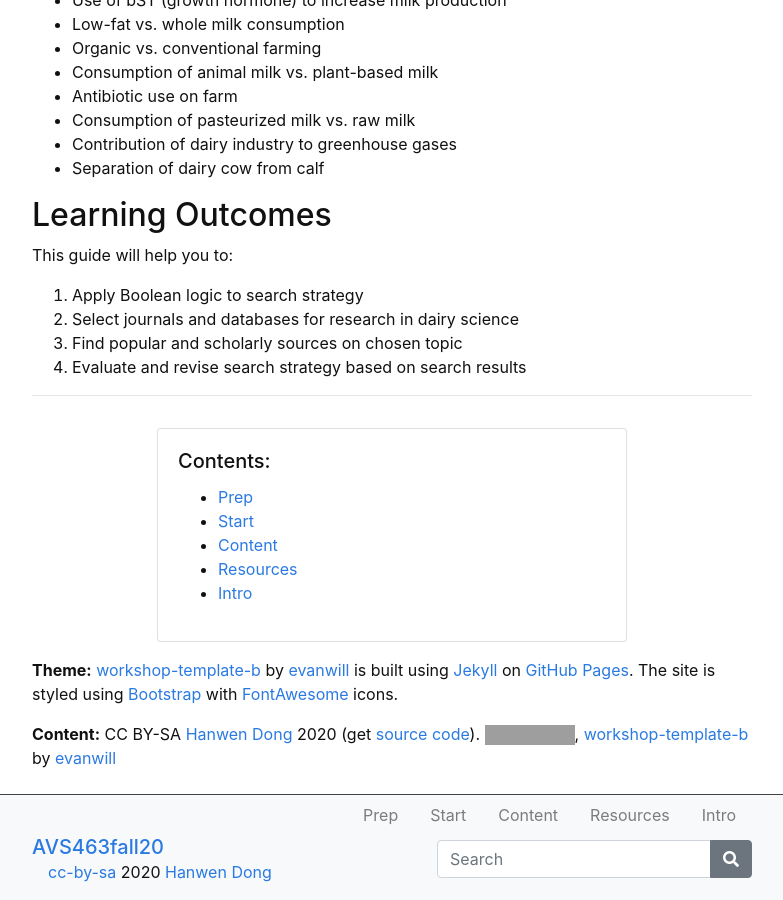
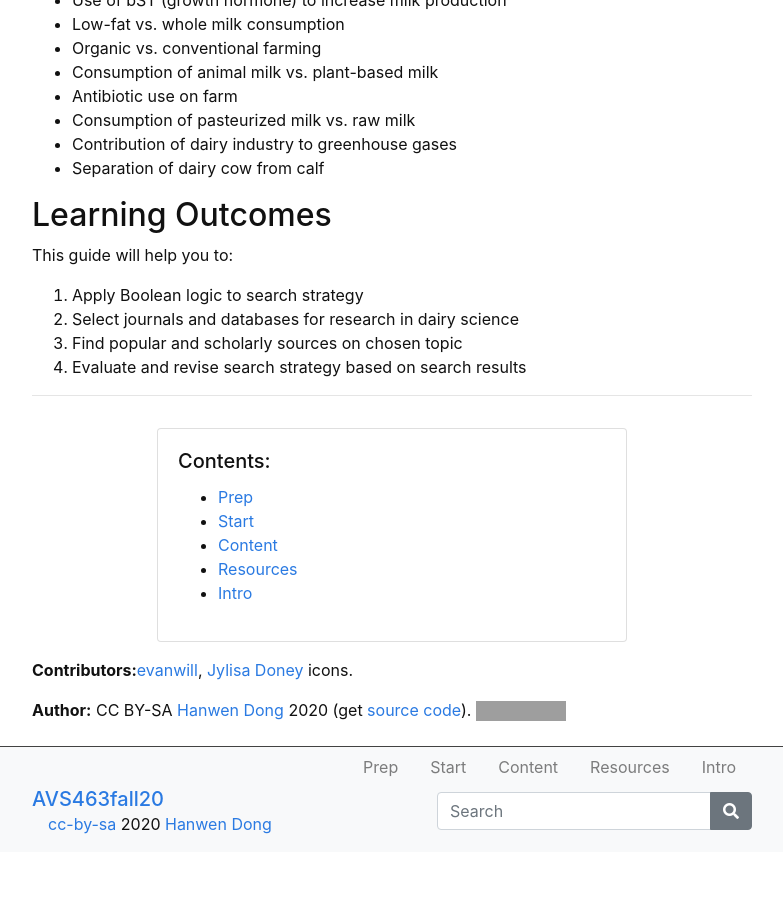
Before and after one commit to hanwendong1/AVS463-f20, a Jekyll site: the page built from index.md, in a window 1280 px wide and 900 px high, scrolled down 801 px. Shown: the whole window, without its empty margins (248-1031 px from the left). Built offline with Jekyll 4.4.1, drawn with Linux system fonts in a browser that asks for light colours; after the commit the page ends 1653 px from its top, so only the background shows below that; grey boxes are pictures that could not be loaded.

Commit message:
Update credits.html

```diff
--- a/_includes/credits.html
+++ b/_includes/credits.html
@@ -1,2 +1,2 @@
-<p><strong>Theme:</strong> <a href="https://github.com/evanwill/workshop-template-b" target="_blank" rel="noopener">workshop-template-b</a> by <a href="https://github.com/evanwill/" target="_blank" rel="noopener">evanwill</a> is built using <a href="https://jekyllrb.com/" target="_blank" rel="noopener">Jekyll</a> on <a href="https://pages.github.com/" target="_blank" rel="noopener">GitHub Pages</a>. The site is styled using <a href="https://getbootstrap.com/" target="_blank" rel="noopener">Bootstrap</a> with <a href="https://fontawesome.com/" target="_blank" rel="noopener">FontAwesome</a> icons.</p>
-<p><strong>Content:</strong> CC BY-SA <a href="https://github.com/{{ site.github_username }}">{{ site.author }}</a> {{ site.pub_year}} (get <a href="{{ site.repo }}" target="_blank" rel="noopener">source code</a>). <a href="http://creativecommons.org/licenses/by-sa/4.0/" rel="license"><img src="https://i.creativecommons.org/l/by-sa/4.0/88x31.png" alt="Creative Commons License" /></a>, <a href="https://github.com/evanwill/workshop-template-b" target="_blank" rel="noopener">workshop-template-b</a> by <a href="https://github.com/evanwill/" target="_blank" rel="noopener">evanwill</a></p>
+<p><strong>Contributors:</strong><a href="https://github.com/evanwill/" target="_blank" rel="noopener">evanwill</a>, <a href="hanwendong@uidaho.edu" target="_blank" rel="noopener">Jylisa Doney</a> icons.</p>
+<p><strong>Author:</strong> CC BY-SA <a href="https://github.com/{{ site.github_username }}">{{ site.author }}</a> {{ site.pub_year}} (get <a href="{{ site.repo }}" target="_blank" rel="noopener">source code</a>). <a href="http://creativecommons.org/licenses/by-sa/4.0/" rel="license"><img src="https://i.creativecommons.org/l/by-sa/4.0/88x31.png" alt="Creative Commons License" /></a></p>
```
